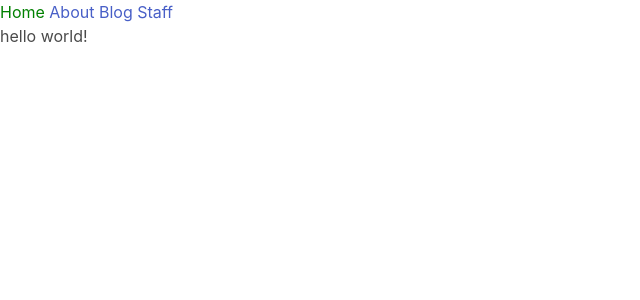
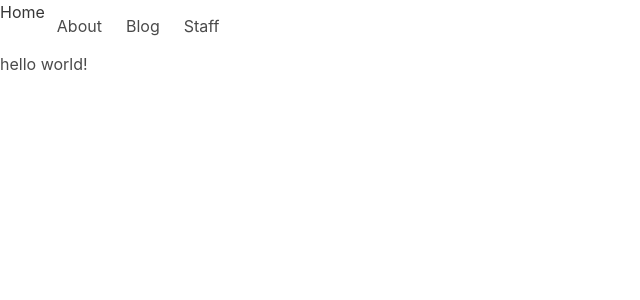
Before and after one commit to Seva98/resume.sevcik.dev, a Jekyll site: the page built from index.html, in a window 1280 px wide. Shown: the top 300 px of the page, without its empty margins (0-640 px from the left). Built offline with Jekyll 4.4.1, drawn with Linux system fonts in a browser that asks for light colours; nearby versions of some CDN libraries; library files that are not in the unit come from our copies.

Commit message:
2019-09-08 blog post

```diff
--- a/_includes/navigation.html
+++ b/_includes/navigation.html
@@ -1,5 +1,5 @@
-<nav>
+<nav class="navbar" role="navigation" aria-label="main navigation">
     {% for item in site.data.navigation %}
-      <a href="{{ item.link }}" {% if page.url == item.link %}class="current"{% endif %}>{{ item.name }}</a>
+      <a href="{{ item.link }}" {% if page.url == item.link %}class="current"{% endif %} class="navbar-item">{{ item.name }}</a>
     {% endfor %}
   </nav>
```
Also changed, not shown: 10 other files.
